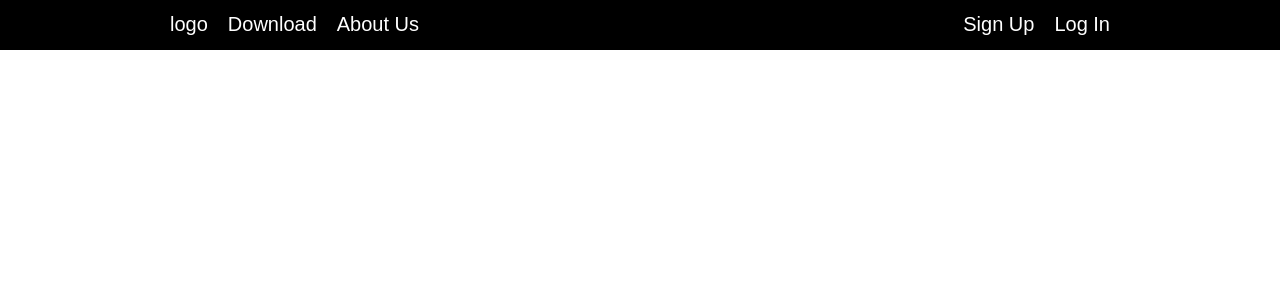
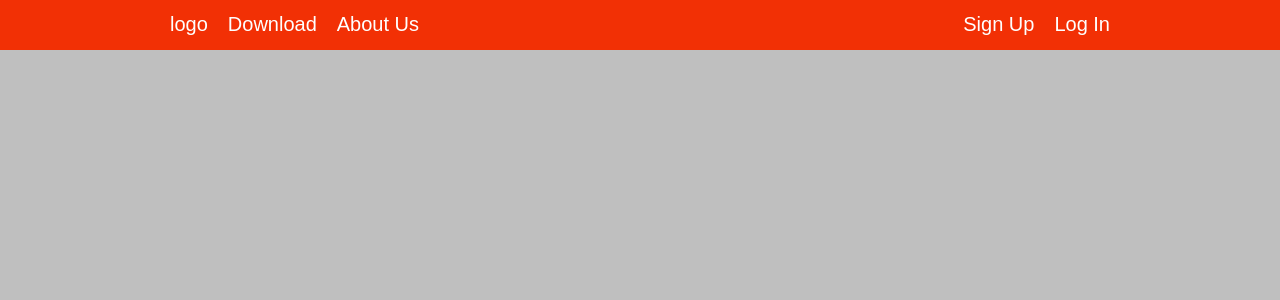
Before and after one commit to Calphast/audioWebsite, a FastAPI app: page /about-us in a window 1280 px wide. Shown: the top 300 px of the page. Run offline with FastAPI, Linux system fonts and the light colour scheme.

Commit message:
added new colors and formatted nav better

```diff
--- a/static/css/about-us.css
+++ b/static/css/about-us.css
@@ -7,8 +7,21 @@
     padding: 0;
 }
 
+:root {
+    --bg-color: #BFBFBF;
+    --accent_1: #F24405;
+    --accent_2: #D9896C;
+    --accent_3: #F23005;
+    --accent_4: #F26849;
+}
+
 body {
     font-family: 'Montserrat', sans-serif;
+    background-color: var(--bg-color);
+}
+
+li {
+    list-style: none;
 }
 
 ul li a {
@@ -21,7 +34,7 @@ ul li a {
 .nav {
     width: 100%;
     height: 50px;
-    background-color: black;
+    background-color: var(--accent_3);
 }
 
 .nav-contents {
```
Also changed, not shown: static/css/index.css (+14 -1 lines).
